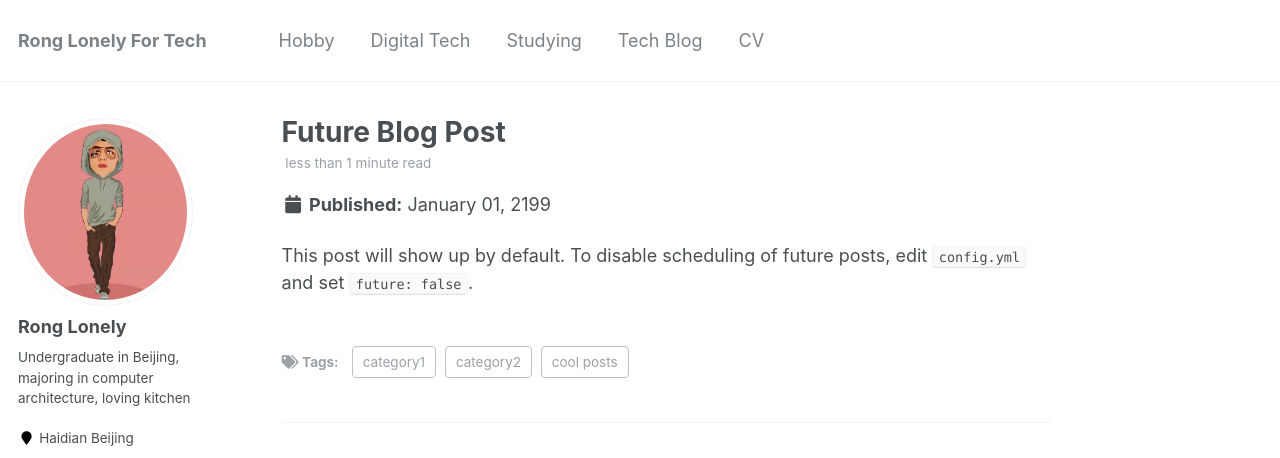
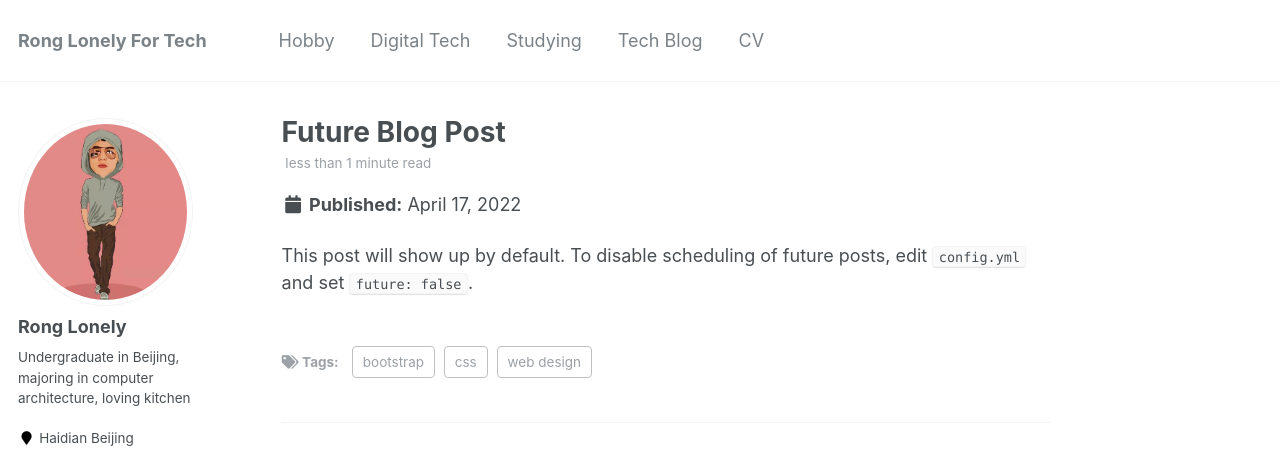
Before and after one commit to lrg11/lrg11.github.io, a Jekyll site: the page built from _posts/2022-04-17-future-post.md, in a window 1280 px wide and 1393 px high. Shown: the top 458 px of the window. Built offline with Jekyll 4.4.1, drawn with Linux system fonts in a browser that asks for light colours; some web fonts are replaced.

Commit message:
Update and rename 2199-01-01-future-post.md to 2022-04-17-future-post.md

```diff
--- a/_posts/2199-01-01-future-post.md
+++ b/_posts/2022-04-17-future-post.md
@@ -1,11 +1,11 @@
 ---
 title: 'Future Blog Post'
-date: 2199-01-01
-permalink: /posts/2012/08/blog-post-4/
+date: 2022-04-17
+permalink: /posts/2022/04/blog-post-4/
 tags:
-  - cool posts
-  - category1
-  - category2
+  - web design
+  - bootstrap
+  - css
 ---
 
 This post will show up by default. To disable scheduling of future posts, edit `config.yml` and set `future: false`.
```
